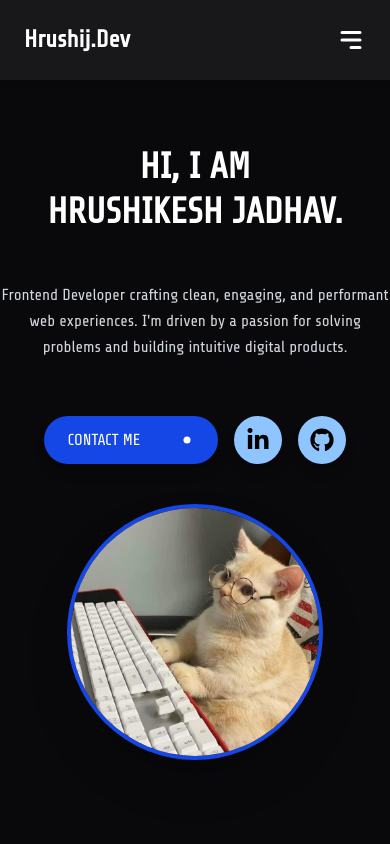
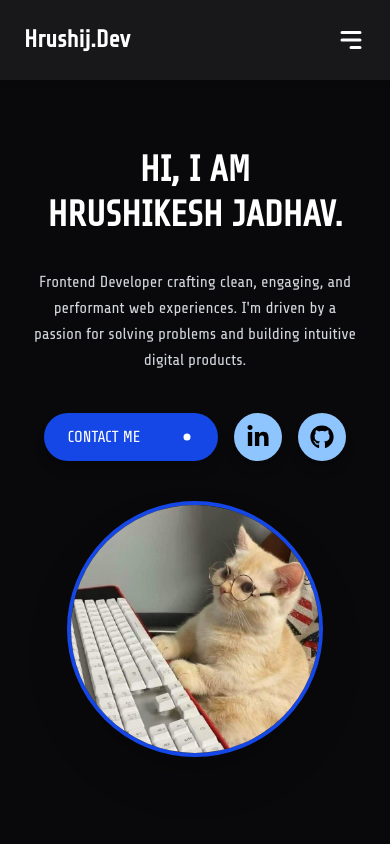
Before and after one commit to Hrushikeshj26/hrushij.dev, a React (Vite) app: page / in a window 390 px wide. Shown: the top 844 px of the page. Built offline with nearby package versions, Linux system fonts and the light colour scheme.

Commit message:
responsive

```diff
--- a/src/components/Hero.jsx
+++ b/src/components/Hero.jsx
@@ -11,7 +11,7 @@ function Hero() {
           <h1 className='font-bold text-4xl sm:text-5xl md:text-6xl lg:text-7xl leading-tight mb-6'>
             HI, I AM <br /> HRUSHIKESH JADHAV.
           </h1>
-          <p className='max-w-xl text-gray-300 py-6 text-base sm:text-lg md:text-xl leading-relaxed mx-auto md:mx-0'>
+          <p className='max-w-xl text-gray-300 py-2 md:py-6 text-base sm:text-lg md:text-xl leading-relaxed mx-8 md:mx-0 '>
             Frontend Developer crafting clean, engaging, and performant web experiences. I'm driven by a passion for solving problems and building intuitive digital products.
           </p>
           <div className='flex justify-center md:justify-start gap-4 mt-8'>
```
